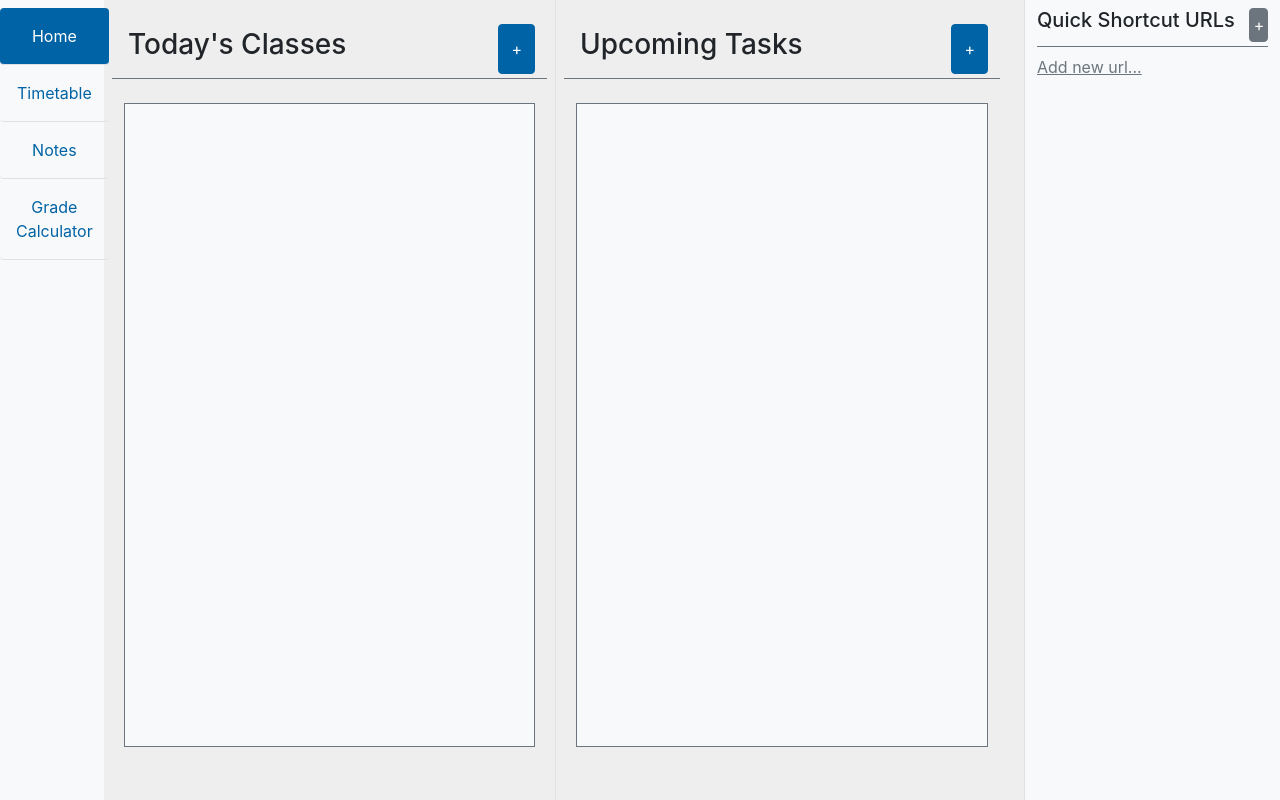
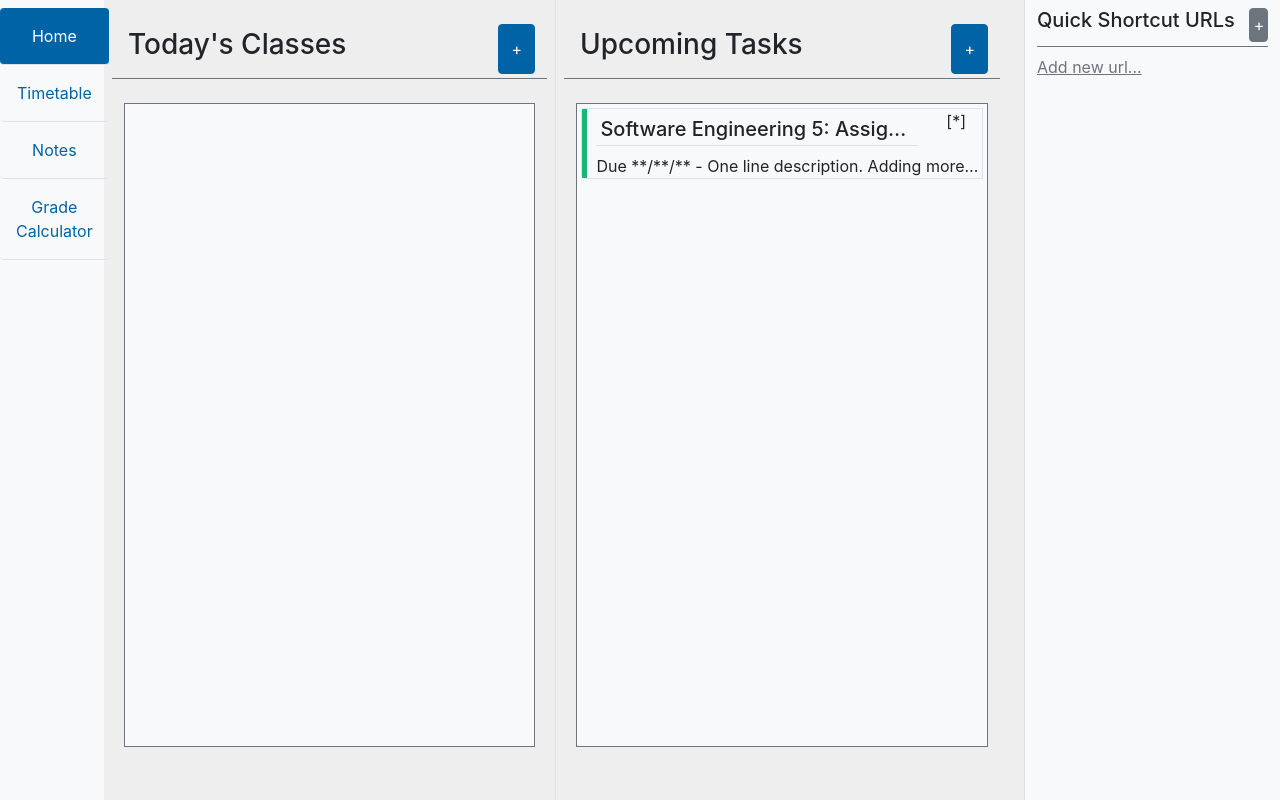
Before and after one commit to Alanas-J/cloudscholar-client, a React (Create React App) app: page / in a window 1280 px wide. Both pictures are taken after typing "name@example.com", "Sample123" into the empty fields and a click on the button "Sign in". Built offline with nearby package versions, Linux system fonts and the light colour scheme.

Commit message:
idea of task component created needs refinement
also bug with quick URL menu dissapearing needs to be investigated

```diff
--- a/src/components/main_display/home/upcoming_tasks/UpcomingTasksDisplay.jsx
+++ b/src/components/main_display/home/upcoming_tasks/UpcomingTasksDisplay.jsx
@@ -1,9 +1,10 @@
 import styles from '../Home.module.css'
+import Task from './task/Task'
 
 function UpcomingTasksDisplay() {
     return (
         <div className={styles.height83 + " mt-4 border bg-light border-secondary"}>
-
+                <Task/>
         </div>
     );
 }
--- /dev/null
+++ b/src/components/main_display/home/upcoming_tasks/task/Task.jsx
@@ -0,0 +1,31 @@
+import styles from './Task.module.css'
+
+function Task() {
+    return (
+        <div className={styles.colour +" "+ styles.taskHover+" border m-1 rounded-start d-flex "}>
+            <div className={"rounded-start me-2"} style={{width:'.3rem', backgroundColor:'light-green'}}>
+
+            </div>
+
+            <div className={styles.taskContent}>
+                <div className="d-flex justify-content-between">
+                    <div className={styles.taskTitleWidth+" pt-1"}>
+                        <h5 className={styles.textOverflow + " border-bottom p-1"}>Software Engineering 5: Assignment 2</h5>
+                    </div>
+                    <div className="me-3 ">[*]</div>
+                </div>
+
+                <div className="w-100">
+                    <div>
+                        <p className={styles.textOverflow + " m-0"}>
+                        Due **/**/** - One line description. Adding more words afasdfasgas</p>
+                    </div>
+
+                </div>
+
+            </div>
+        </div>
+    );
+}
+
+export default Task;
--- /dev/null
+++ b/src/components/main_display/home/upcoming_tasks/task/Task.module.css
@@ -0,0 +1,23 @@
+.textOverflow{
+    overflow: hidden;
+    white-space: nowrap;
+    text-overflow: ellipsis;
+}
+
+.taskTitleWidth{
+    width: calc(100% - 4rem);
+}
+
+.taskContent{
+    width: calc(100% - .9rem);
+}
+
+.colour::before{
+    content: " ";
+    min-width: .3rem;
+    background-color: rgb(17, 187, 116);
+}
+
+.taskHover:hover{
+    background-color: rgba(24, 24, 24, 0.062);
+}
```
